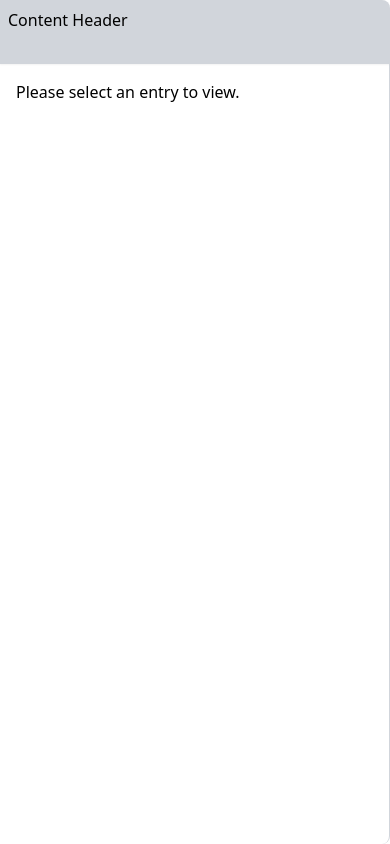
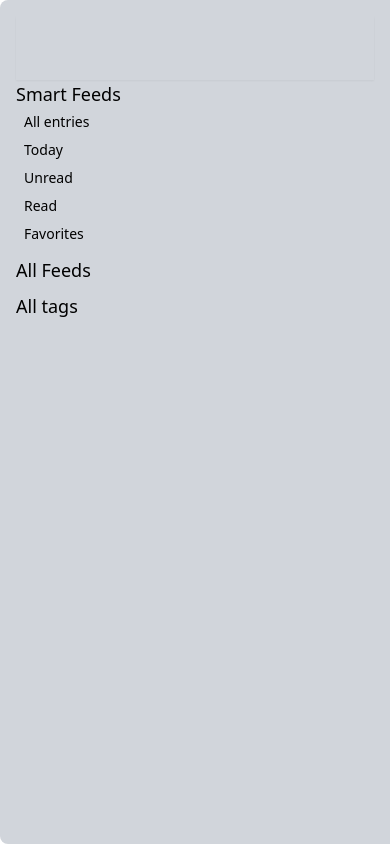
Before and after one commit to hazadus/django-rss-reader, a Django app: template templates/feeds/layout.html in a window 390 px wide. Run offline with Django 4.2, Linux system fonts and the light colour scheme; the template is opened without the code that fills it, so the values that code supplies are empty; parts of the project's set-up code (start-up, migrations or seed data) failed here and were passed over.

Commit message:
ui: Responsive columns for mobile screens.

```diff
--- a/static/styles.css
+++ b/static/styles.css
@@ -1408,6 +1408,10 @@ video {
   width: 24rem;
 }
 
+.w-full {
+  width: 100%;
+}
+
 .flex-1 {
   flex: 1 1 0%;
 }
@@ -2134,6 +2138,10 @@ video {
     display: flex;
   }
 
+  .md\:w-96 {
+    width: 24rem;
+  }
+
   .md\:p-8 {
     padding: 2rem;
   }
@@ -2143,4 +2151,12 @@ video {
   .lg\:flex {
     display: flex;
   }
-}
+
+  .lg\:w-32 {
+    width: 8rem;
+  }
+
+  .lg\:p-0 {
+    padding: 0px;
+  }
+}
--- a/templates/feeds/includes/entry_list.html
+++ b/templates/feeds/includes/entry_list.html
@@ -23,7 +23,7 @@
 </div>
 
 <!-- Entries column content (scrollable) -->
-<div class="flex flex-col overflow-y-auto overflow-x-hidden border-r border-r-gray-300">
+<div class="flex flex-col flex-1 overflow-y-auto overflow-x-hidden border-r border-r-gray-300">
   {% if entries %}
     {% for item in entries %}
       <a href="{% url 'feeds:entry_detail' mode item.pk %}{% if in_feed %}?in_feed={{ in_feed }}{% endif %}">
--- a/templates/feeds/layout.html
+++ b/templates/feeds/layout.html
@@ -2,17 +2,17 @@
 
 {% block content %}
   <!-- First column: feeds, folders, tags -->
-  <div class="hidden lg:flex flex-col w-32 bg-gray-300 rounded-tl-lg rounded-bl-lg">
+  <div class="{% if entry or in_feed %}hidden lg:flex{% else %}flex{% endif %} flex-col w-full lg:w-32 p-4 lg:p-0 bg-gray-300 rounded-tl-lg rounded-bl-lg">
     {% include "feeds/includes/feed_list.html" %}
   </div>
 
   <!-- Second column: entries -->
-  <div class="hidden md:flex flex-col w-96 bg-white">
+  <div class="{% if entry %}hidden md:flex{% else %}{% if in_feed %}flex{% else %}hidden md:flex{% endif %}{% endif %} flex-col w-full md:w-96 bg-white">
     {% include "feeds/includes/entry_list.html" %}
   </div>
 
   <!-- Third column: content -->
-  <div class="flex flex-1 flex-col">
+  <div class="{% if entry %}flex{% else %}hidden md:flex{% endif %} flex-1 flex-col">
     {% include "feeds/includes/entry_detail.html" %}
   </div>
 {% endblock content %}
```
